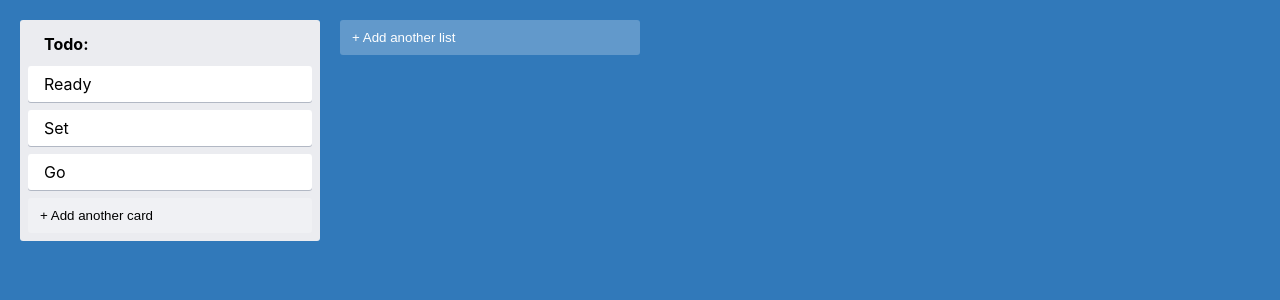
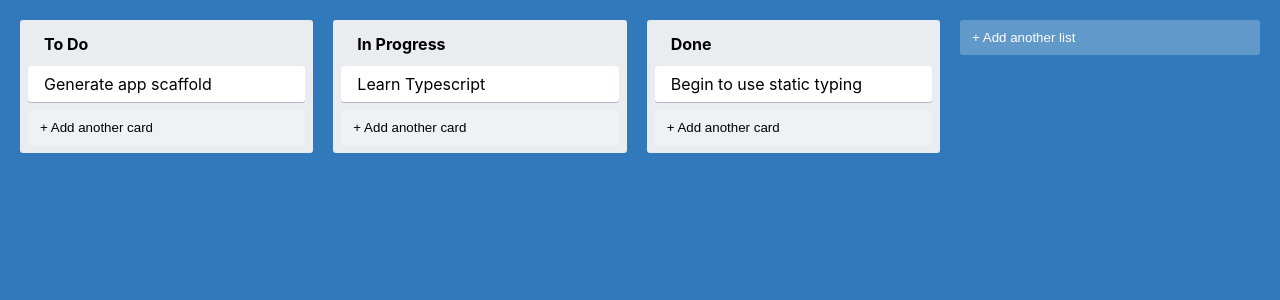
Before and after one commit to Bonamente/trello-clone, a React (Create React App) app: page / in a window 1280 px wide. Shown: the top 300 px of the page. Built offline with nearby package versions, Linux system fonts and the light colour scheme.

Commit message:
feat: update App, Card, Column, AppStateContext

```diff
--- a/src/App.tsx
+++ b/src/App.tsx
@@ -1,14 +1,22 @@
-import React, { ReactElement } from 'react';
+import { FC, ReactElement } from 'react';
 import { AppContainer } from './styles';
 import { Column } from './Column';
 import { AddNewItem } from './AddNewItem';
+import { useAppState } from './state/AppStateContext';
+import { addList } from './state/actions';
 
-export const App: React.FC = (): ReactElement => (
+export const App: FC = (): ReactElement => {
+  const { lists, dispatch } = useAppState();
+
+  return (
     <AppContainer>
-    <Column text="Todo:" />
+      {lists.map((list) => (
+        <Column key={list.id} id={list.id} text={list.text} />
+      ))}
       <AddNewItem
-      onAdd={console.log}
         toggleButtonText="+ Add another list"
+        onAdd={(text) => dispatch(addList(text))}
       />
     </AppContainer>
   );
+};
--- a/src/Card.tsx
+++ b/src/Card.tsx
@@ -1,10 +1,11 @@
-import { ReactElement } from 'react';
+import { FC, ReactElement } from 'react';
 import { CardContainer } from './styles';
 
 type CardProps = {
+  id: string,
   text: string,
 }
 
-export const Card: React.FC<CardProps> = ({ text }): ReactElement => (
-  <CardContainer>{text}</CardContainer>
+export const Card: FC<CardProps> = ({ id, text }): ReactElement => (
+  <CardContainer id={id}>{text}</CardContainer>
 );
--- a/src/Column.tsx
+++ b/src/Column.tsx
@@ -1,22 +1,30 @@
-import { ReactElement } from 'react';
+import { FC, ReactElement } from 'react';
 import { ColumnContainer, ColumnTitle } from './styles';
 import { Card } from './Card';
 import { AddNewItem } from './AddNewItem';
+import { useAppState } from './state/AppStateContext';
+import { addTask } from './state/actions';
 
 type ColumnProps = {
-  text: string
+  id: string,
+  text: string,
 }
 
-export const Column: React.FC<ColumnProps> = ({ text }): ReactElement => (
+export const Column: FC<ColumnProps> = ({ id, text }): ReactElement => {
+  const { getTasksByListId, dispatch } = useAppState();
+  const tasks = getTasksByListId(id);
+
+  return (
     <ColumnContainer>
       <ColumnTitle>{text}</ColumnTitle>
-    <Card text="Ready" />
-    <Card text="Set" />
-    <Card text="Go" />
+      {tasks.map((task) => (
+        <Card key={task.id} id={task.id} text={task.text} />
+      ))}
       <AddNewItem
-      onAdd={console.log}
         toggleButtonText="+ Add another card"
+        onAdd={(typedText) => dispatch(addTask(typedText, id))}
         dark
       />
     </ColumnContainer>
   );
+};
--- a/src/state/AppStateContext.tsx
+++ b/src/state/AppStateContext.tsx
@@ -1,19 +1,21 @@
-import { createContext, useMemo } from 'react';
+import {
+  FC,
+  createContext,
+  useContext,
+  useMemo,
+  Dispatch,
+} from 'react';
 
-type Task = {
-  id: string,
-  text: string,
-}
+import { useImmerReducer } from 'use-immer';
 
-type List = {
-  id: string,
-  text: string,
-  tasks: Task[],
-}
+import {
+  appStateReducer,
+  AppState,
+  List,
+  Task,
+} from './appStateReducer';
 
-export type AppState = {
-  lists: List[],
-}
+import { Action } from './actions';
 
 const appData: AppState = {
   lists: [
@@ -38,6 +40,7 @@ const appData: AppState = {
 type AppStateContextProps = {
   lists: List[],
   getTasksByListId(id: string): Task[],
+  dispatch: Dispatch<Action>,
 }
 
 const AppStateContext = createContext<AppStateContextProps>(
@@ -48,16 +51,16 @@ type AppStateProviderProps = {
   children: React.ReactNode;
 }
 
-export const AppStateProvider:
-  React.FC<AppStateProviderProps> = ({ children }) => {
-    const { lists } = appData;
+export const AppStateProvider: FC<AppStateProviderProps> = ({ children }) => {
+  const [state, dispatch] = useImmerReducer(appStateReducer, appData);
+  const { lists } = state;
 
   const getTasksByListId = (id: string): Task[] | [] => (
     lists.find((list) => list.id === id)?.tasks || []
   );
 
   const contextValue = useMemo(() => (
-      { lists, getTasksByListId }), [lists]);
+    { lists, getTasksByListId, dispatch }), [lists]);
 
   return (
     <AppStateContext.Provider value={contextValue}>
@@ -65,3 +68,7 @@ export const AppStateProvider:
     </AppStateContext.Provider>
   );
 };
+
+export const useAppState = (): AppStateContextProps => (
+  useContext(AppStateContext)
+);
```
Lines whose indentation alone changed are shown as unchanged.
